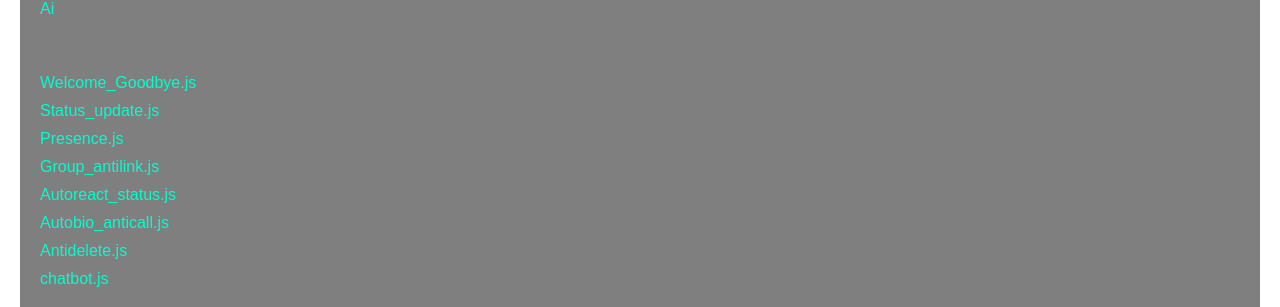
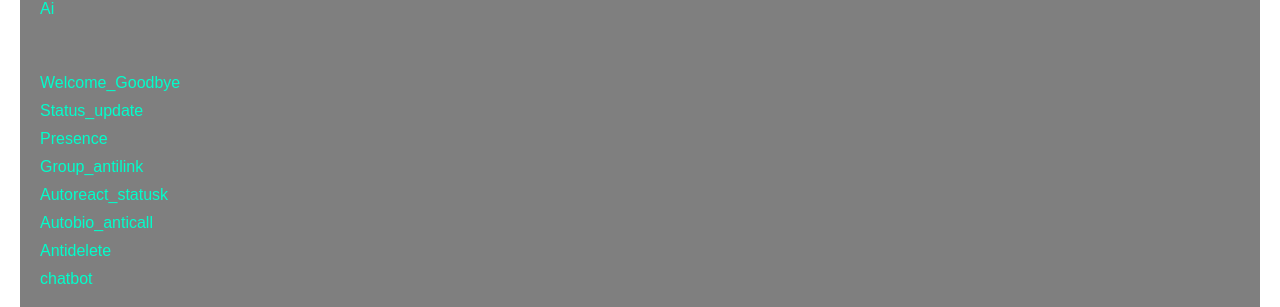
Before and after one commit to wevedo/Edit-base, a website: page index.html in a window 1280 px wide. Shown: the part 1245-1552 px from the top of the page. Drawn offline with Linux system fonts and the light colour scheme.

Commit message:
Update index.html

```diff
--- a/index.html
+++ b/index.html
@@ -135,14 +135,14 @@
     <br><br>
 
     <ul>
-      <li><a href="https://raw.githubusercontent.com/wevedo/Edit-base/refs/heads/main/bwmxmd/Welcome_Goodbye.js">Welcome_Goodbye.js</a></li>
-      <li><a href="https://raw.githubusercontent.com/wevedo/Edit-base/refs/heads/main/bwmxmd/Status_update.js">Status_update.js</a></li>
-      <li><a href="https://raw.githubusercontent.com/wevedo/Edit-base/refs/heads/main/bwmxmd/Presence.js">Presence.js</a></li>
-      <li><a href="https://raw.githubusercontent.com/wevedo/Edit-base/refs/heads/main/bwmxmd/Group_antilink.js">Group_antilink.js</a></li>
-      <li><a href="https://raw.githubusercontent.com/wevedo/Edit-base/refs/heads/main/bwmxmd/Autoreact_status.js">Autoreact_status.js</a></li>
-      <li><a href="https://raw.githubusercontent.com/wevedo/Edit-base/refs/heads/main/bwmxmd/Autobio_anticall.js">Autobio_anticall.js</a></li>
-      <li><a href="https://raw.githubusercontent.com/wevedo/Edit-base/refs/heads/main/bwmxmd/Antidelete.js">Antidelete.js</a></li>
-      <li><a href="https://raw.githubusercontent.com/wevedo/Edit-base/refs/heads/main/bwmxmd/chatbot.js">chatbot.js</a></li>
+      <li><a href="https://raw.githubusercontent.com/wevedo/Edit-base/refs/heads/main/bwmxmd/Welcome_Goodbye.js">Welcome_Goodbye</a></li>
+      <li><a href="https://raw.githubusercontent.com/wevedo/Edit-base/refs/heads/main/bwmxmd/Status_update.js">Status_update</a></li>
+      <li><a href="https://raw.githubusercontent.com/wevedo/Edit-base/refs/heads/main/bwmxmd/Presence.js">Presence<h/a></li>
+      <li><a href="https://raw.githubusercontent.com/wevedo/Edit-base/refs/heads/main/bwmxmd/Group_antilink.js">Group_antilink</a></li>
+      <li><a href="https://raw.githubusercontent.com/wevedo/Edit-base/refs/heads/main/bwmxmd/Autoreact_status.js">Autoreact_statusk</a></li>
+      <li><a href="https://raw.githubusercontent.com/wevedo/Edit-base/refs/heads/main/bwmxmd/Autobio_anticall.js">Autobio_anticall</a></li>
+      <li><a href="https://raw.githubusercontent.com/wevedo/Edit-base/refs/heads/main/bwmxmd/Antidelete.js">Antidelete</a></li>
+      <li><a href="https://raw.githubusercontent.com/wevedo/Edit-base/refs/heads/main/bwmxmd/chatbot.js">chatbot</a></li>
     </ul>
 
   </div>
```
